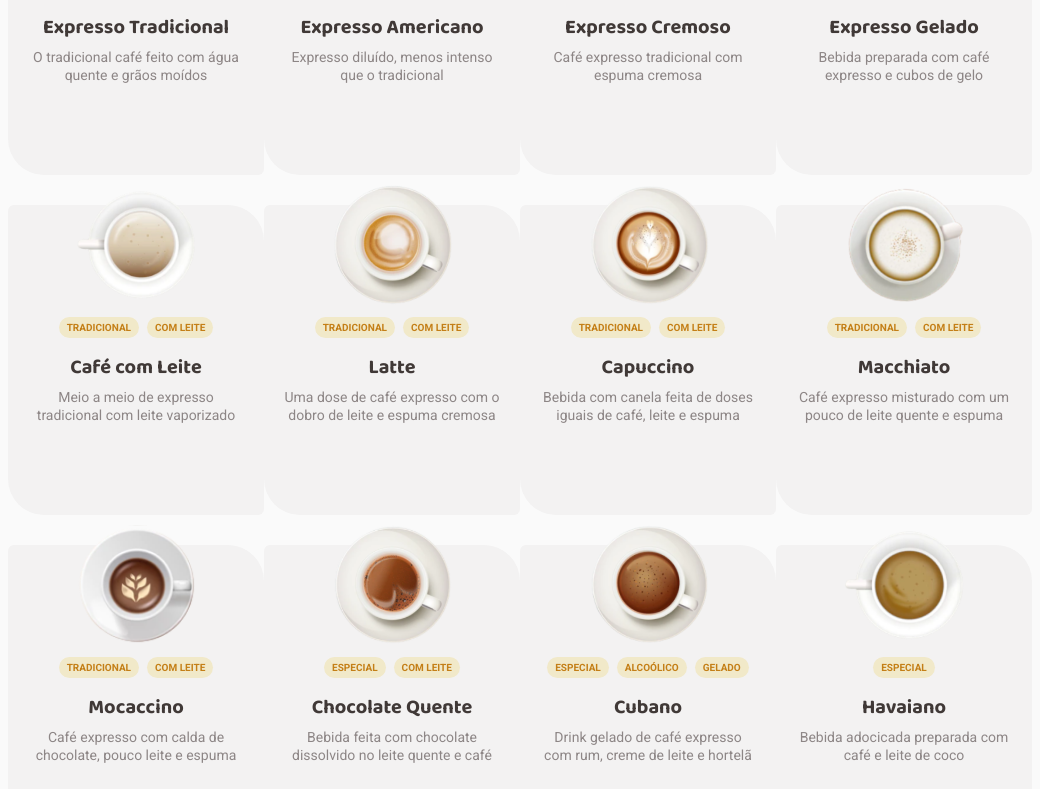
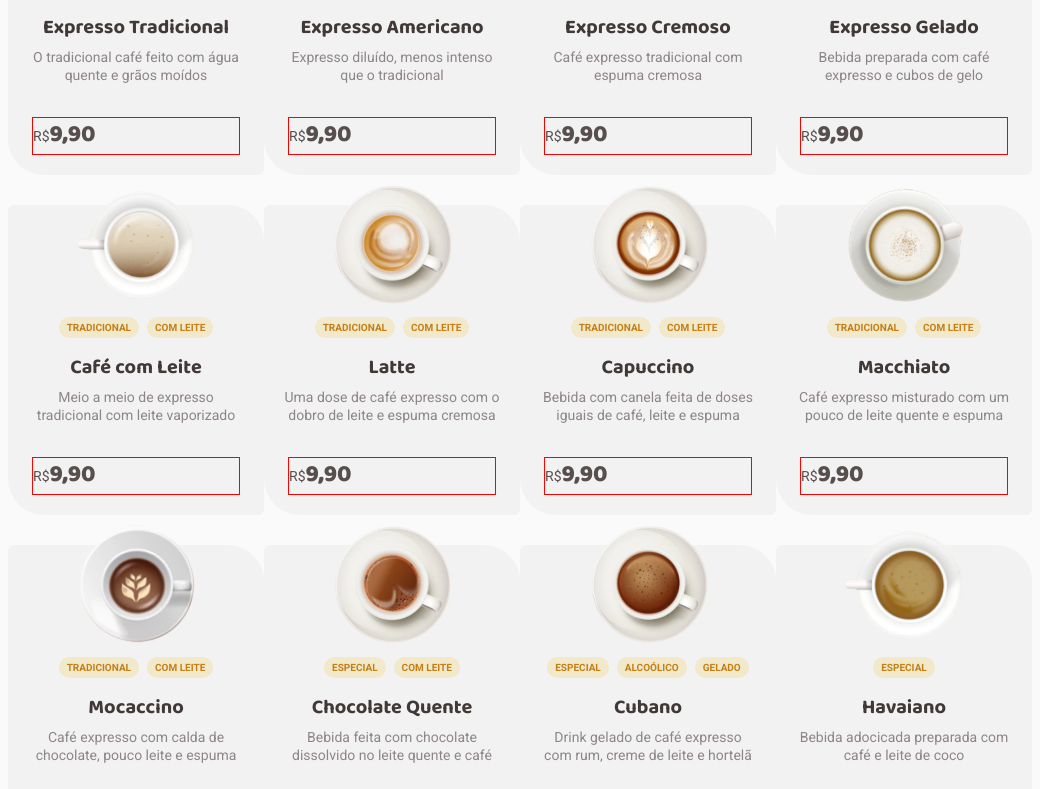
Before and after one commit to leticea/coffee-delivery, a React (Vite) app: page / in a window 1280 px wide. Shown: the part 911-1700 px from the top of the page, without its empty margins (152-1192 px from the left). Built offline with nearby package versions, Linux system fonts and the light colour scheme.

Commit message:
feat(moneyFormat): creating money format function

```diff
--- a/src/components/Header/styles.ts
+++ b/src/components/Header/styles.ts
@@ -19,6 +19,7 @@ export const HeaderContainer = styled.header`
       padding: 8px;
       font-size: 1.4rem;
       border-radius: 6px;
+      gap: 0.4rem;
 
       display: flex;
       justify-content: center;
--- a/src/pages/Home/CoffeeList/CoffeeCard/index.tsx
+++ b/src/pages/Home/CoffeeList/CoffeeCard/index.tsx
@@ -1,4 +1,6 @@
-import { CoffeePrice, CoffeesCard, Description, Name, Tags } from "./styles";
+import { ShoppingCart } from "phosphor-react";
+import { moneyFormat } from "../../../../utils/moneyFormat";
+import { Buttons, CoffeesCard, Description, Footer, Name, Tags } from "./styles";
 
 interface CoffeeProps {
   id: number;
@@ -23,7 +25,17 @@ export function CoffeeCard({ coffee }: CoffeeCardProps) {
       })}
       <Name>{name}</Name>
       <Description>{description}</Description>
-      {/* <CoffeePrice>R${price}</CoffeePrice> */}
+      <Footer>
+        <p>R$
+          <span>{moneyFormat(price)}</span>
+        </p>
+        {/* <Buttons>
+          <span>
+            - 1 +
+          </span>
+          <ShoppingCart weight="fill" size={22} />
+        </Buttons> */}
+      </Footer>
     </CoffeesCard>
   );
 }
--- a/src/pages/Home/CoffeeList/CoffeeCard/styles.ts
+++ b/src/pages/Home/CoffeeList/CoffeeCard/styles.ts
@@ -84,8 +84,40 @@ export const Description = styled.h1`
   //border: 1px solid red;
 `;
 
-export const CoffeePrice = styled.h1`
+export const Footer = styled.h1`
   display: flex;
+  flex-direction: row;
+  justify-content: space-between;
   align-items: center;
+  padding: 0px;
+  gap: 29px;
+
+  position: absolute;
+  height: 38px;
+  left: 24px;
+  right: 24px;
+  bottom: 20px;
+  border: 1px solid red;
+
+  p {
+    font-family: "Roboto";
+    font-style: normal;
+    font-weight: 400;
+    font-size: 14px;
+    line-height: 130%;
+    text-align: right;
+    color: ${(props) => props.theme["gray-700"]};
+  }
+
+  span {
+    font-family: "Baloo 2";
+    font-weight: 800;
+    font-size: 2.4rem;
+    color: ${(props) => props.theme["gray-700"]};
+  }
+`;
+
+export const Buttons = styled.button`
+  display: flex;
   justify-content: center;
 `;
--- /dev/null
+++ b/src/utils/moneyFormat.tsx
@@ -0,0 +1,5 @@
+export function moneyFormat(value: number) {
+  return value.toLocaleString("pt-BR", {
+    minimumFractionDigits: 2,
+  });
+}
```
